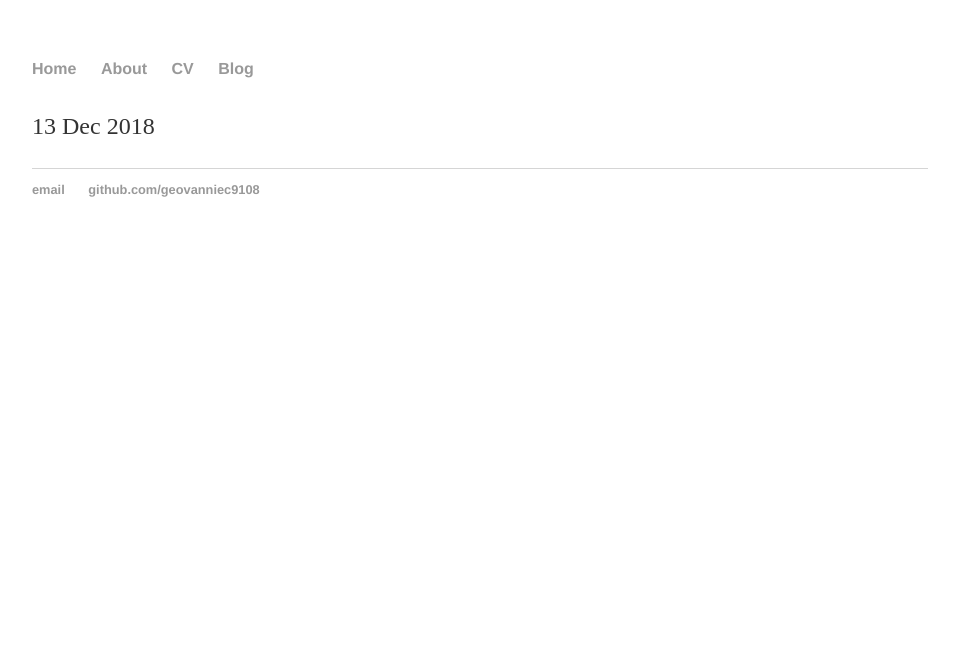
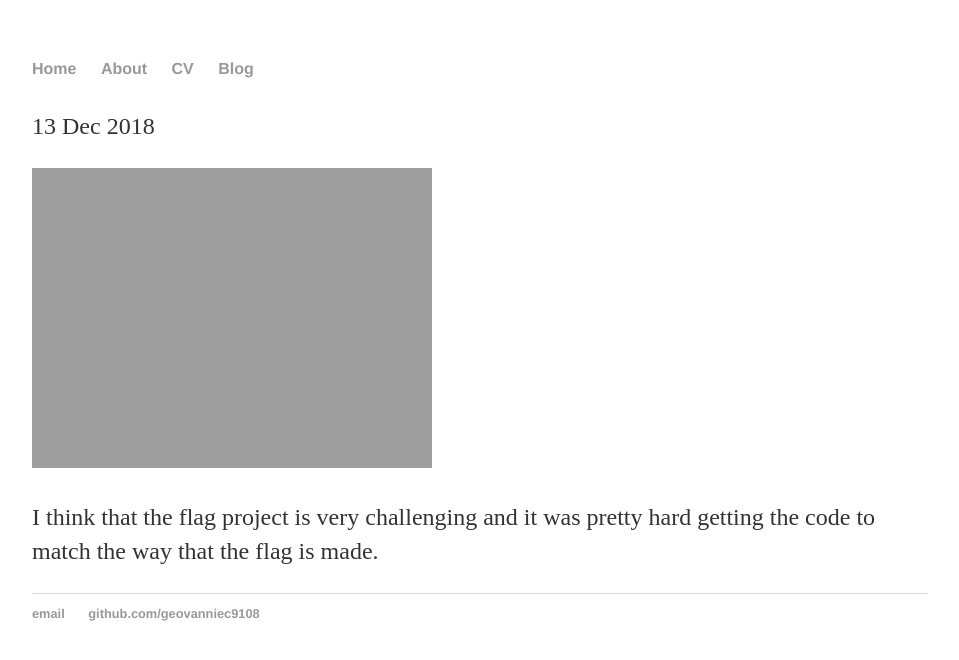
Before and after one commit to geovanniec9108/geovanniec9108.github.io, a Jekyll site: the page built from _posts/2018-12-13-weekly reflection.md, in a window 1280 px wide. Shown: the top 660 px of the page, without its empty margins (160-1119 px from the left). Built offline with Jekyll 4.4.1, drawn with Linux system fonts in a browser that asks for light colours; our own code applies the rules of GitHub Pages for plain Markdown files; a file with an impossible date is left out.

Commit message:
Update 2018-12-13-weekly reflection.md

```diff
--- a/_posts/2018-12-13-weekly reflection.md
+++ b/_posts/2018-12-13-weekly reflection.md
@@ -3,3 +3,7 @@ layout:post
 title:"flag project-in process"
 date:2018-12-13
 ---
+
+![flag image](images/download(1).png)
+
+I think that the flag project is very challenging and it was pretty hard getting the code to match the way that the flag is made.
```
